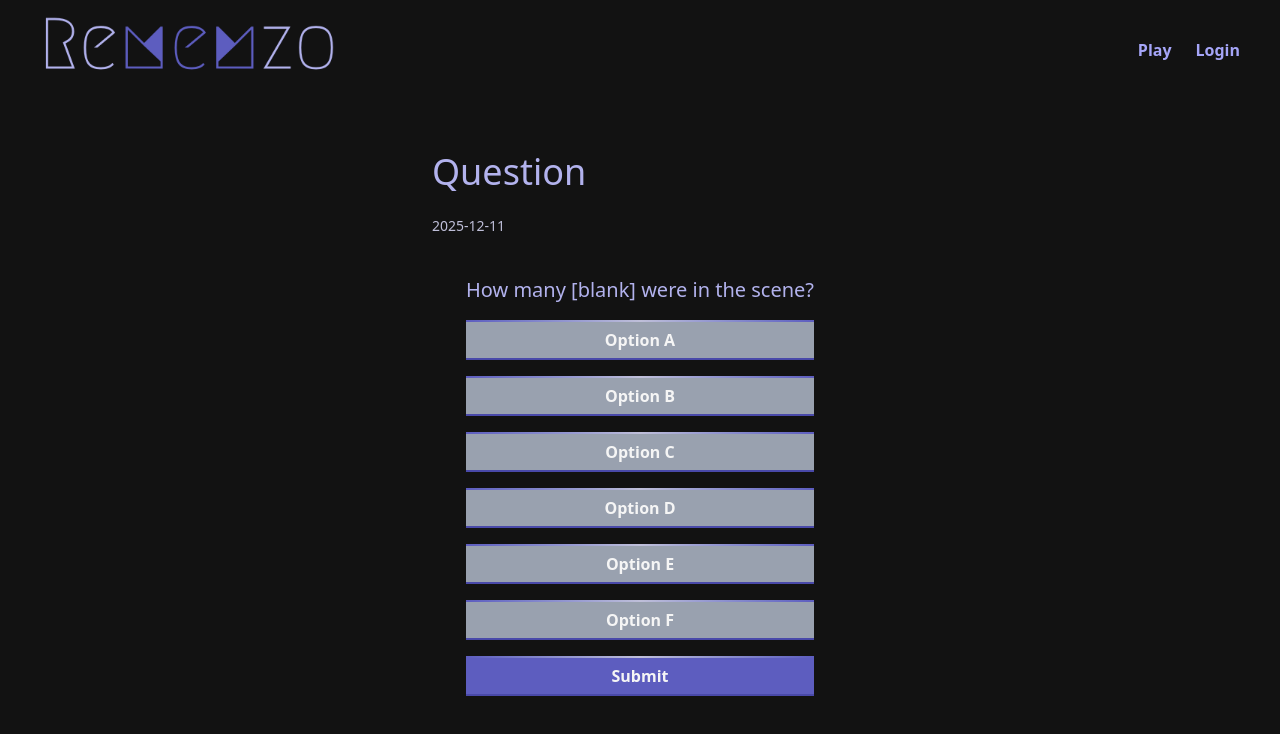
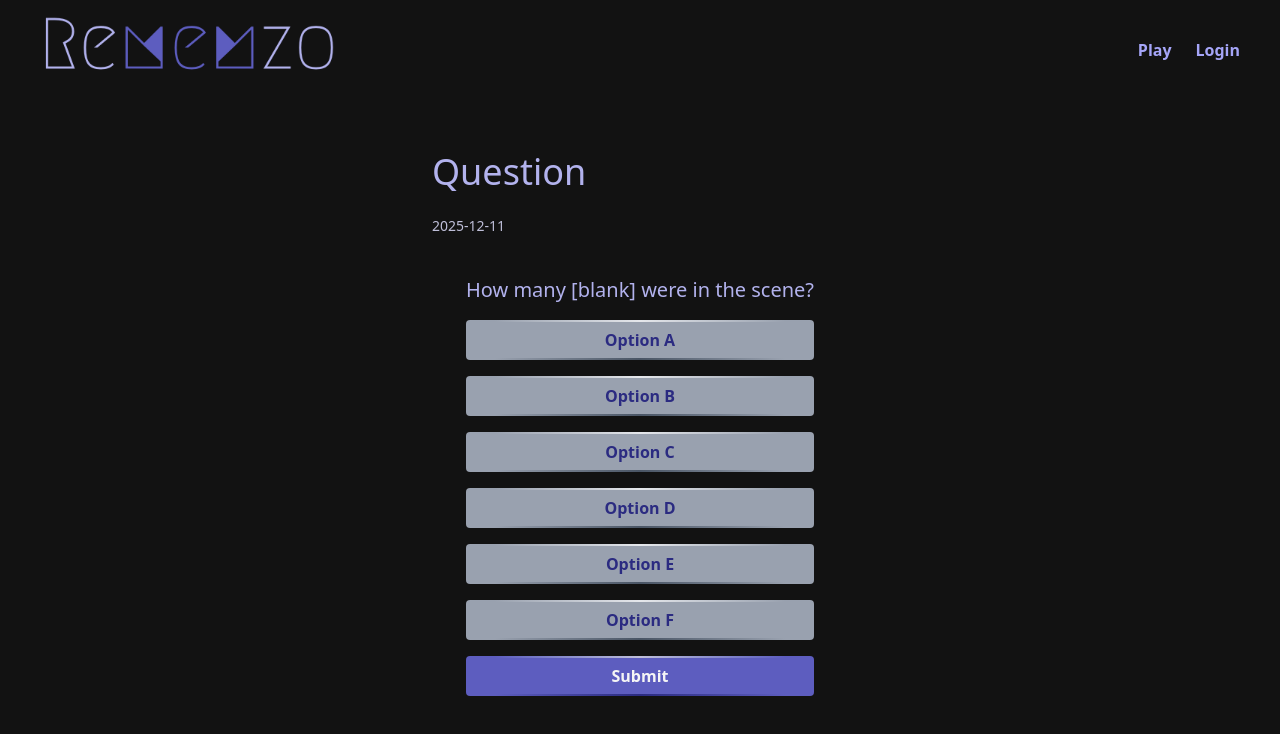
Before and after one commit to KarinaAllard/rememzo, a React (Vite) app in the folder frontend/: page /play/question in a window 1280 px wide. Shown: the top 734 px of the page. Built offline with nearby package versions, Linux system fonts and the light colour scheme; a web font is replaced by a local one.

Commit message:
feat: add variants to Button component to streamline styling

```diff
--- a/frontend/src/components/Button.tsx
+++ b/frontend/src/components/Button.tsx
@@ -4,23 +4,43 @@ type ButtonProps = {
     type?: "button" | "submit";
     className?: string;
     disabled?: boolean;
+    variant?: "primary" | "muted";
 }
 
+const baseClasses = `
+    relative px-4 py-2 cursor-pointer font-bold rounded-sm
+    before:content-[''] before:absolute before:left-1/2 before:-translate-x-1/2 before:top-0
+    before:h-0.5 before:w-5/6
+    after:content-[''] after:absolute after:left-1/2 after:-translate-x-1/2 after:bottom-0
+    after:h-0.5 after:w-5/6
+`;
+
+const variantClasses = {
+    primary: `
+        bg-(--cta) text-neutral-100
+        before:bg-linear-to-r before:from-(--cta) before:via-(--text) before:to-(--cta)
+        after:bg-linear-to-r after:from-(--cta) after:via-(--dark-purple) after:to-(--cta)
+        hover:text-white hover:bg-linear-to-b hover:from-(--cta) hover:to-(--cta-hover)
+        hover:before:from-(--cta-hover) hover:before:via-(--text-hover) hover:before:to-(--cta-hover)
+        hover:after:bg-linear-to-r hover:after:from-(--cta-hover) hover:after:via-(--dark-purple) hover:after:to-(--cta-hover)
+    `,
+    muted: `
+        bg-gray-400 text-(--dark-purple) before:bg-linear-to-r before:from-gray-400 before:via-gray-200 before:to-gray-400
+        after:bg-linear-to-r after:from-gray-400 after:via-gray-600 after:to-gray-400
+        hover:text-white hover:bg-linear-to-b hover:from-gray-400 hover:to-gray-500
+        hover:before:from-gray-400 hover:before:via-gray-300 hover:before:to-gray-400
+        hover:after:bg-linear-to-r hover:after:from-gray-500 hover:after:via-gray-600 hover:after:to-gray-500`,
+};
+
 export const Button = (props: ButtonProps) => {
+    const variant = props.variant ?? "primary";
     return (
         <button
             type={props.type || "button"}
             onClick={props.onClick}
             className={`
-                    relative px-4 py-2 bg-(--cta) text-neutral-100 cursor-pointer font-bold
-                    before:content-[''] before:absolute before:left-0 before:top-0
-                    before:h-0.5 before:w-full
-                    before:bg-linear-to-r before:from-(--cta) before:via-(--text) before:to-(--cta)
-                    hover:bg-(--cta-hover) hover:before:from-(--cta-hover) hover:before:via-(--text-hover) hover:before:to-(--cta-hover)
-                    hover:text-white hover:bg-linear-to-b hover:from-(--cta) hover:to-(--cta-hover)
-                    after:content-[''] after:absolute after:left-0 after:bottom-0
-                    after:h-0.5 after:w-full
-                    after:bg-(--cta-hover) hover:after:bg-(--dark-purple)
+                    ${baseClasses}
+                    ${variantClasses[variant]}
                     ${props.className || ""}
                 `}
         >
--- a/frontend/src/pages/Question.tsx
+++ b/frontend/src/pages/Question.tsx
@@ -24,7 +24,7 @@ export const Question = () => {
                         key={option}
                         type="button"
                         onClick={() => setSelected(option)}
-                        className={selected === option ? "" : "bg-gray-400 text-(--dark-purple)"}
+                        variant={selected === option ? "primary" : "muted"}
                     >
                         {option}
                     </Button>
```
